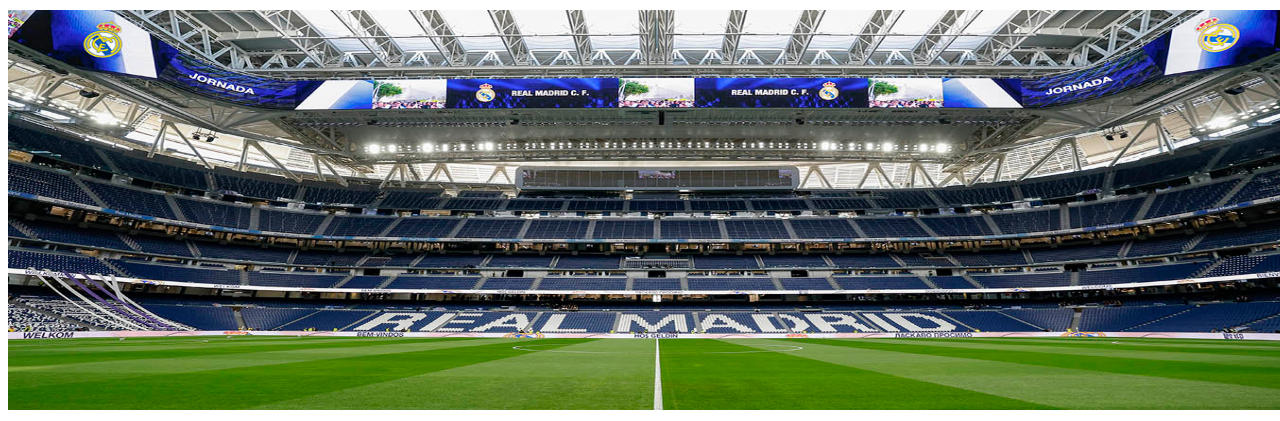
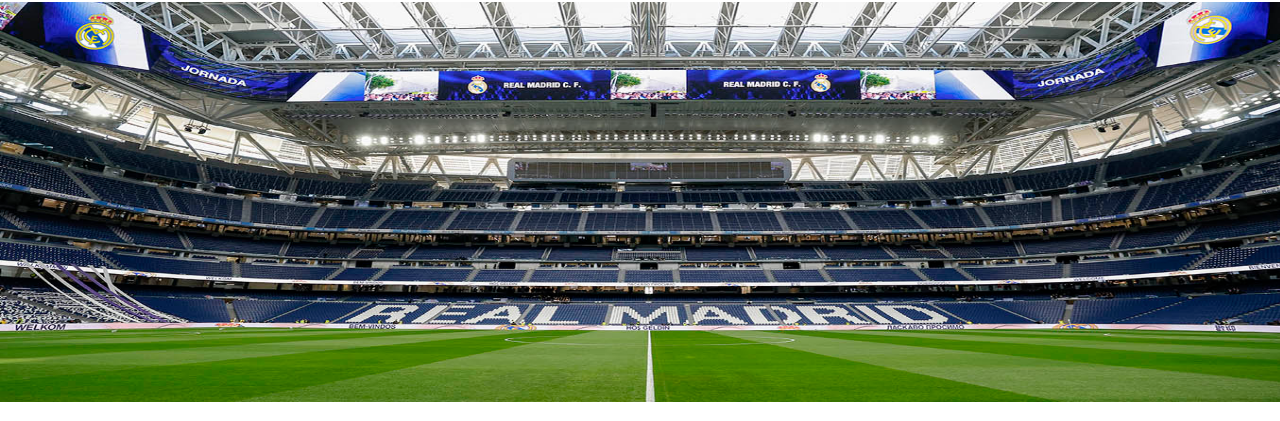
Before and after one commit to pushpabhk/Football-Fan-Page, a plain HTML site: page index.html in a window 1280 px wide. Shown: the part 138-559 px from the top of the page. Drawn offline with Linux system fonts and the light colour scheme.

Commit message:
Update style6.css

```diff
--- a/style6.css
+++ b/style6.css
@@ -9,8 +9,11 @@ nav{
     width:100%;
 }
 body{
+    margin: 0;
     padding-top: 60px;
+    overflow-x: hidden;
 }
+
 nav ul{
     display:flex;
     gap:20px;
```
